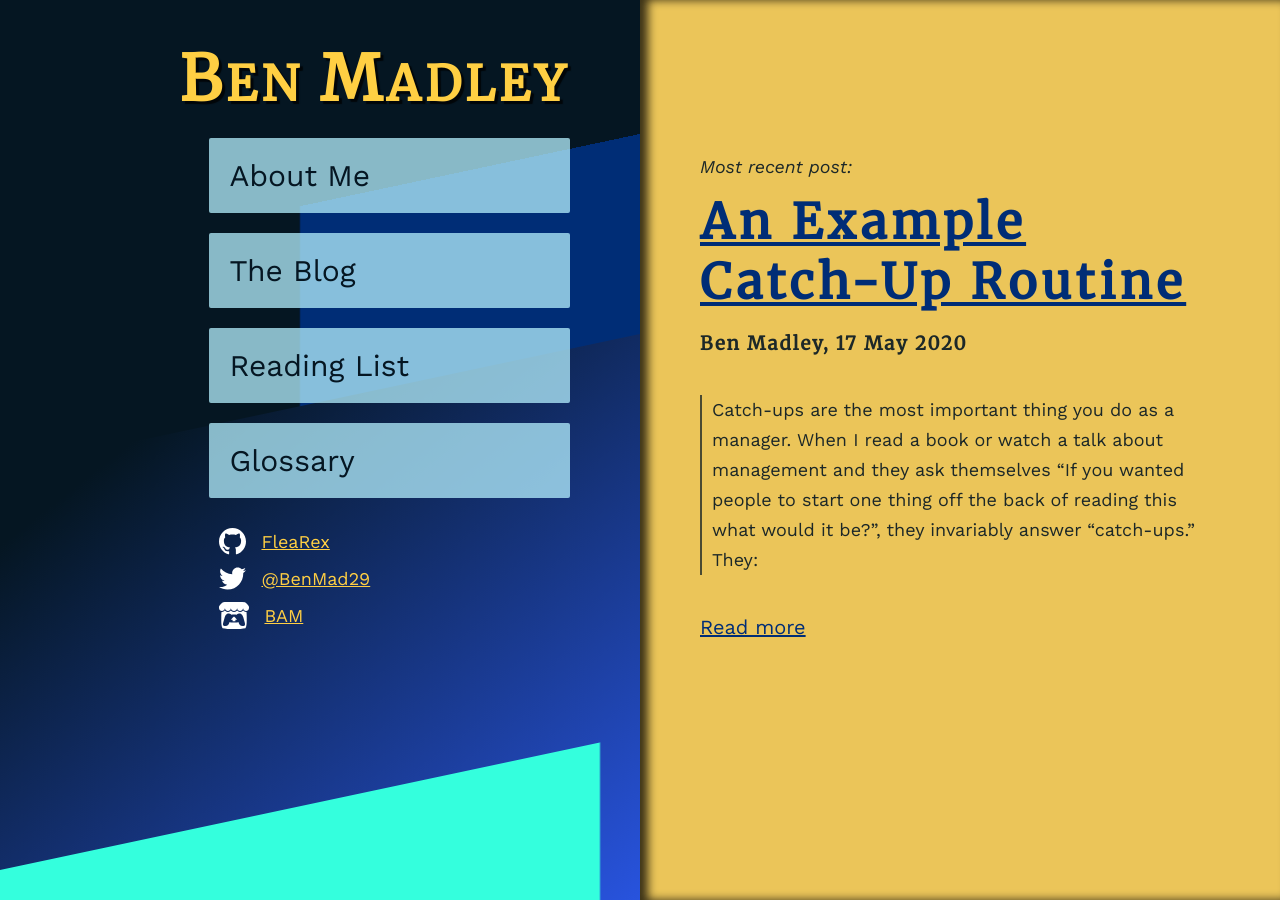
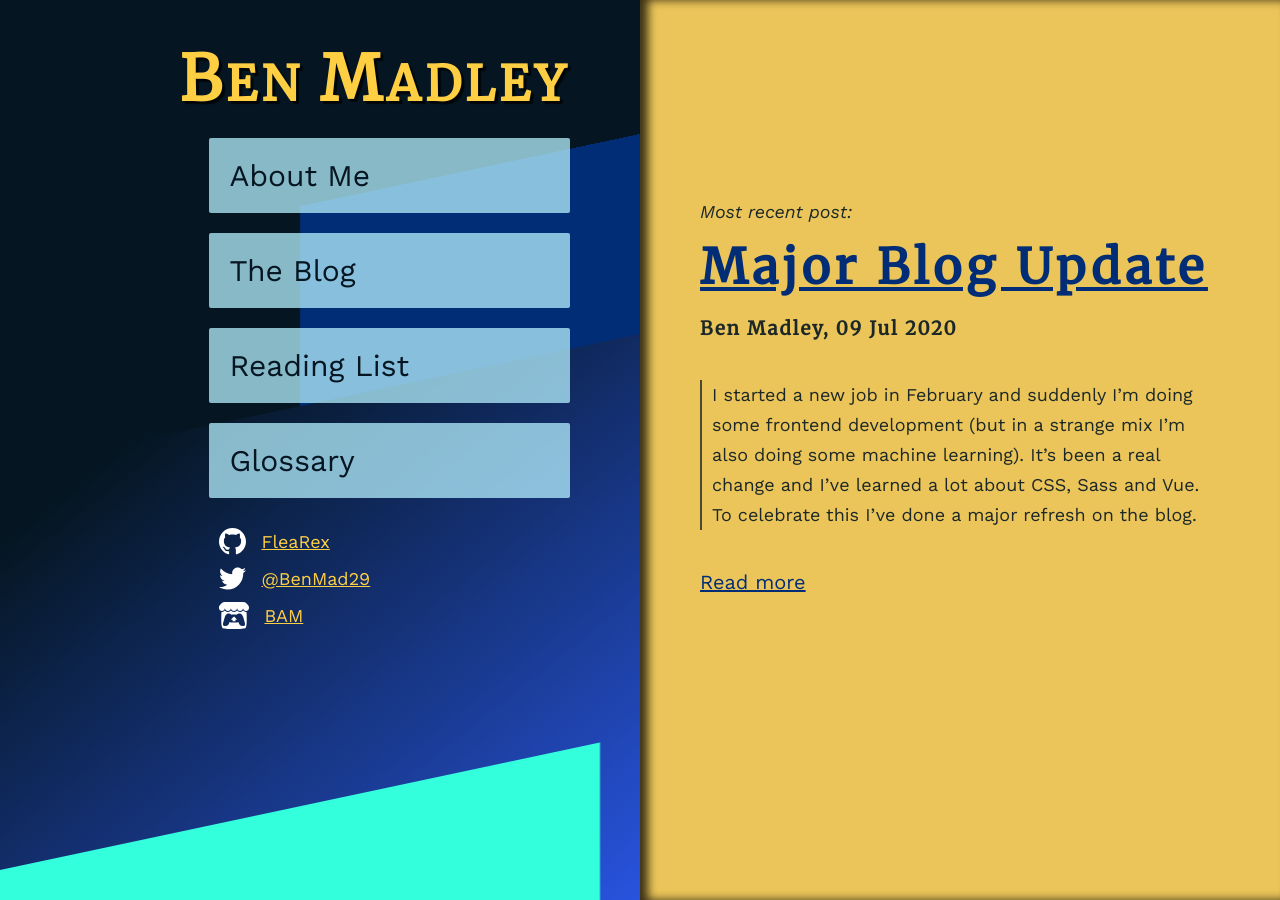
Before and after one commit to FleaRex/PersonalBlog, a Jekyll site: the page built from index.html, in a window 1280 px wide. Built offline with Jekyll 4.4.1, drawn with Linux system fonts in a browser that asks for light colours.

Commit message:
Blog update post.

```diff
--- a/_data/tried.yml
+++ b/_data/tried.yml
@@ -41,6 +41,7 @@
     - language
 - name: CSS
   confidence: 7
+  blog_post: 2020/07/09/blogUpdate.html
   tags:
     - language
 - name: HTML
@@ -49,6 +50,7 @@
     - language
 - name: Sass
   confidence: 7
+  blog_post: 2020/07/09/blogUpdate.html
   tags:
     - css
 - name: Less
@@ -77,6 +79,7 @@
     - language
 - name: VueJS
   confidence: 8
+  blog_post: 2020/07/09/blogUpdate.html
   tags:
     - framework
 - name: AngularJS
--- /dev/null
+++ b/_posts/2020-07-09-blogUpdate.md
@@ -0,0 +1,20 @@
+---
+author: Ben Madley
+github: FleaRex
+title: Major Blog Update
+---
+
+I started a new job in February and suddenly I'm doing some frontend development (but in a strange mix I'm also doing some machine learning). It's been a real change and I've learned a lot about CSS, Sass and Vue. To celebrate this I've done a major refresh on the blog.
+
+<div style="width: 40%;">{% picture The diff on the redesign |/assets/images/redesigndiff.png %}</div>
+
+{% picture The old look |/assets/images/oldblog.jpg %}
+
+In a message to my former self, here are the things that were super crucial to get my head around:
+
+-   The `position` property (particularly the `relative` and `absolute` values)
+-   Properly using `padding` and `margin` instead of overly relying on `top`/`down`/`left`/`right`
+-   `display: flex` ([CSS Tricks has amazing content on this](https://css-tricks.com/snippets/css/a-guide-to-flexbox/))
+-   Talking to parent components with `emit` in Vue
+
+Another thing that helped a lot was watching [@chrisoncode](https://twitter.com/chrisoncode) on twitch. The home page buttons are greatly inspired by one his streams.
--- a/aboutMe.html
+++ b/aboutMe.html
@@ -9,9 +9,9 @@ title: About Me
   <p>Welcome to the blog! I hope you've been enjoying youself. I started my career as a purely backend developer but I've been in a full-stack role since February. I love managing teams, developing tech that visibly creates value, and DevOps.</p>
 
   <ul class="about-me--list">
-    <li class="about-me--list--item">Python<img src="assets/images/icons/python.svg" alt="Github logo"></li>
-    <li class="about-me--list--item">PHP<img src="assets/images/icons/php.svg" alt="Github logo"></li>
-    <li class="about-me--list--item">MySQL<img src="assets/images/icons/mysql.svg" alt="Github logo"></li>
+    <li class="about-me--list--item">Python<img src="assets/images/icons/python.svg" alt="Python logo"></li>
+    <li class="about-me--list--item">PHP<img src="assets/images/icons/php.svg" alt="PHP logo"></li>
+    <li class="about-me--list--item">MySQL<img src="assets/images/icons/mysql.svg" alt="MySQL logo"></li>
   </ul>
 
   <div class="about-me--divider"></div>
```
Also changed, not shown: assets/images/oldblog.jpg (added), assets/images/redesigndiff.PNG (added).
